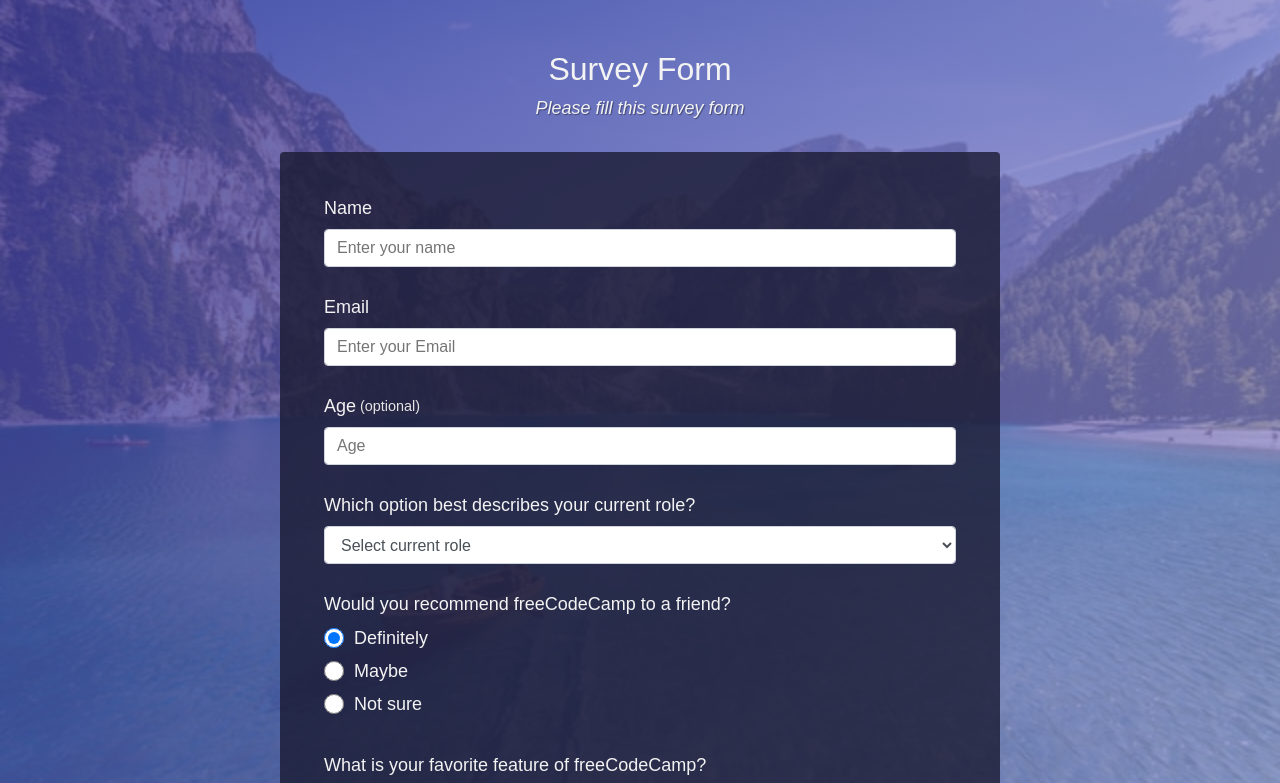
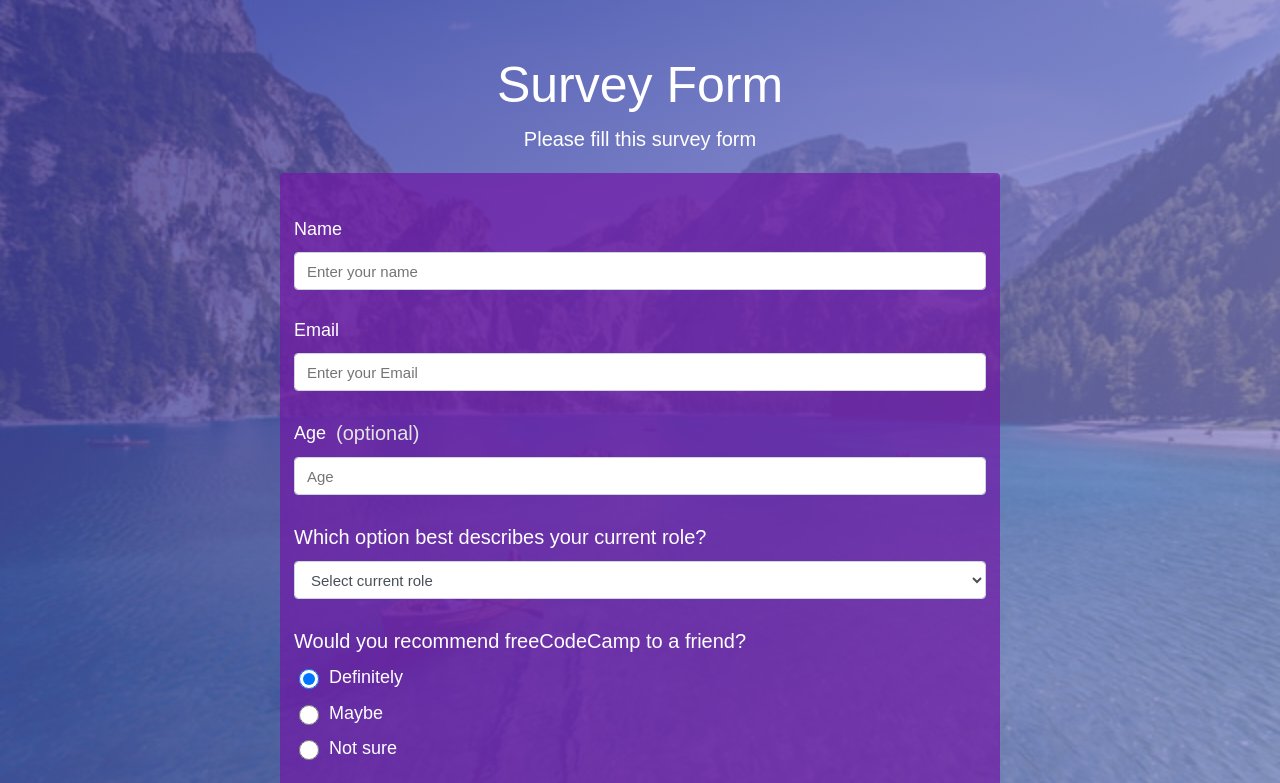
Before and after one commit to tarikbouari/Microvese1, a plain HTML site: page index.html in a window 1280 px wide. Shown: the top 783 px of the page. Drawn offline with Linux system fonts and the light colour scheme.

Commit message:
survey form

```diff
--- a/css/style.css
+++ b/css/style.css
@@ -18,7 +18,7 @@ body {
   font-size: 1rem;
   font-weight: 400;
   line-height: 1.4;
-  color: var(--color-white);
+  color: white;
   margin: 0;
 }
 
@@ -46,34 +46,32 @@ body::before {
 h1 {
   font-weight: 400;
   line-height: 1.2;
+  font-size: 50px;
 }
 
 p {
-  font-size: 1.125rem;
+  font-size: 20px;
+
+}
+
+.decrip{
+    text-align: center;
 }
 
 h1,
 p {
   margin-top: 0;
-  margin-bottom: 0.5rem;
+  margin-bottom: 10px;
 }
 
 label {
   display: flex;
   align-items: center;
-  font-size: 1.125rem;
-  margin-bottom: 0.5rem;
+  font-size: 18px;
+  margin-bottom:10px;
 }
 
-input,
-button,
-select,
-textarea {
-  margin: 0;
-  font-family: inherit;
-  font-size: inherit;
-  line-height: inherit;
-}
+
 
 button {
   border: none;
@@ -84,32 +82,26 @@ button {
   margin: 3.125rem auto 0 auto;
 }
 
-@media (min-width: 576px) {
-  .container {
-    max-width: 540px;
-  }
-}
 
-@media (min-width: 768px) {
   .container {
     max-width: 720px;
-  }
+
 }
 
 .header {
-  padding: 0 0.625rem;
-  margin-bottom: 1.875rem;
+  padding: 5px;
+  margin-bottom: 5px;
 }
 
 .description {
   font-style: italic;
   font-weight: 200;
-  text-shadow: 1px 1px 1px rgba(0, 0, 0, 0.4);
+  text-shadow: 1px 1px 1px ;
 }
 
 .clue {
-  margin-left: 0.25rem;
-  font-size: 0.9rem;
+  margin-left: 10px;
+  font-size: 20px;
   color: #e4e4e4;
 }
 
@@ -117,19 +109,14 @@ button {
   text-align: center;
 }
 
-/* form */
+/* FORM**************************************/
 
 form {
-  background: var(--color-darkblue-alpha);
+  background: rgba(113, 23, 165, 0.70);
   padding: 2.5rem 0.625rem;
   border-radius: 0.25rem;
 }
 
-@media (min-width: 480px) {
-  form {
-    padding: 2.5rem;
-  }
-}
 
 .form-group {
   margin: 0 auto 1.25rem auto;
@@ -146,7 +133,8 @@ form {
   background-clip: padding-box;
   border: 1px solid #ced4da;
   border-radius: 0.25rem;
-  transition: border-color 0.15s ease-in-out, box-shadow 0.15s ease-in-out;
+  font-size: 15px;
+
 }
 
 .form-control:focus {
@@ -158,16 +146,17 @@ form {
 .input-radio,
 .input-checkbox {
   display: inline-block;
-  margin-right: 0.625rem;
-  min-height: 1.25rem;
-  min-width: 1.25rem;
+  margin-right: 10px;
+  min-height: 20px;
+  min-width: 20px;
 }
 
 .input-textarea {
   min-height: 120px;
   width: 100%;
-  padding: 0.625rem;
+  padding: 10px;
   resize: vertical;
+  font-size: 18px;
 }
 
 .submit-button {
@@ -178,4 +167,5 @@ form {
   color: inherit;
   border-radius: 2px;
   cursor: pointer;
+  font-size: 18px;
 }
--- a/index.html
+++ b/index.html
@@ -12,7 +12,7 @@
     <div class="container">
       <header class="header">
         <h1 id="title" class="text-center"> Survey Form </h1>
-        <p id="description" class="description text-center">
+        <p  class="decrip">
          Please fill this survey form
         </p>
       </header>
```
